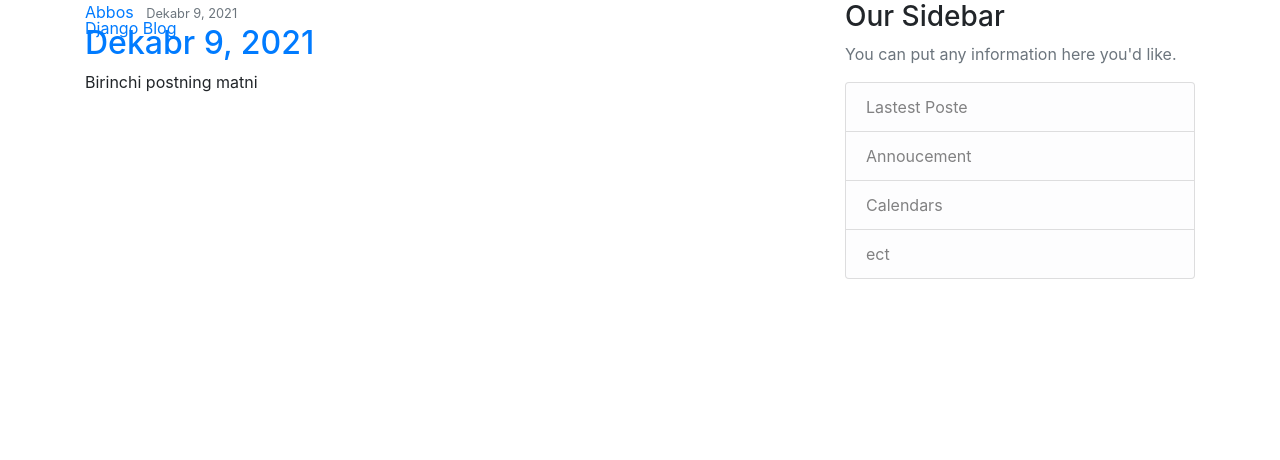
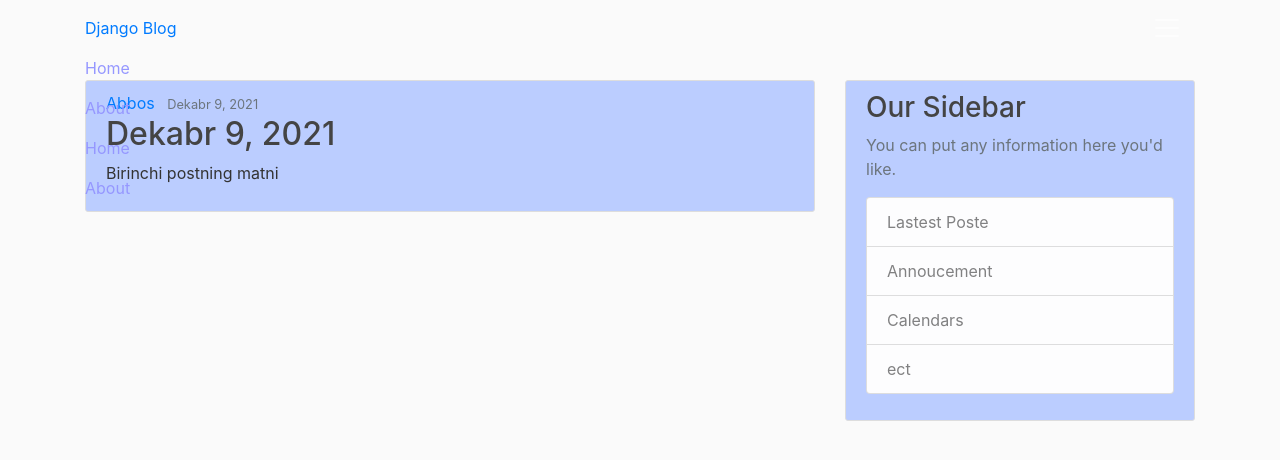
Before and after one commit to ABBOSJ0N/jango_blog, a Django app: page / in a window 1280 px wide. Shown: the top 460 px of the page. Run offline with Django 3.2, Linux system fonts and the light colour scheme; some libraries are stand-ins or nearby versions.

Commit message:
yangi caw

```diff
--- /dev/null
+++ b/blog/static/blog/main.css
@@ -0,0 +1,75 @@
+body {
+    background: #fafafa;
+    color: #333333;
+    margin-top: 5rem;
+}
+
+h1, h2, h3, h4, h5, h6 {
+    color: #444444;
+}
+ul {
+    margin: 10;
+}
+.bg-steel {
+    background-color: #6bb8f0;
+}
+.site-header .navbar-nav .nav-link {
+    color: #9597ff;
+}
+.site-header .navbar-nav .nav-link:hover {
+    color: #53fa53;
+}
+.site-header .navbar-nav .nav-link.active {
+    font-weight: 500;
+}
+.content-section {
+    background: #bbcdff;
+    padding: 10px 20px;
+    border: 1px solid #dddddd;
+    border-radius: 3px;
+    margin-bottom: 20px;
+}
+.article-title {
+    color: #444444;
+}
+a.article-title:hover {
+    color: #428bca;
+    text-decoration: none;
+}
+
+.article-title:hover {
+    color: #428bca;
+    text-decoration: none;
+}
+.article-content {
+    white-space: pre-line;
+}
+.article-image {
+    height: 65px;
+    width: 65px;
+    margin-right: 16px;
+}
+.article-metadate {
+    padding-bottom: 1px;
+    margin-bottom: 4px;
+    border-bottom: 1px solid #e3e3e3;
+
+}
+.article-metadate a:hover {
+    color: #333;
+    text-decoration: none;
+}
+.article-svg {
+    width: 25px;
+    height: 25px;
+    vertical-align: middle;
+}
+.account-img {
+    height: 125px;
+    width: 125px;
+    margin-right: 20px;
+    margin-bottom: 16px;
+}
+.account-heading {
+    font-size: 2.5rem;
+}
--- a/blog/templates/base.html
+++ b/blog/templates/base.html
@@ -11,6 +11,7 @@
     <script src="https://cdnjs.cloudflare.com/ajax/libs/popper.js/1.16.0/umd/popper.min.js"></script>
     <script src="https://maxcdn.bootstrapcdn.com/bootstrap/4.5.2/js/bootstrap.min.js"></script>
     <title>Document</title>
+    <link rel="stylesheet" type="text/css" href="{% static 'blog/main.css' %}">
     {% if title %}
         <title>Django Blog - {{ title }}</title>
     {% else %}
```
